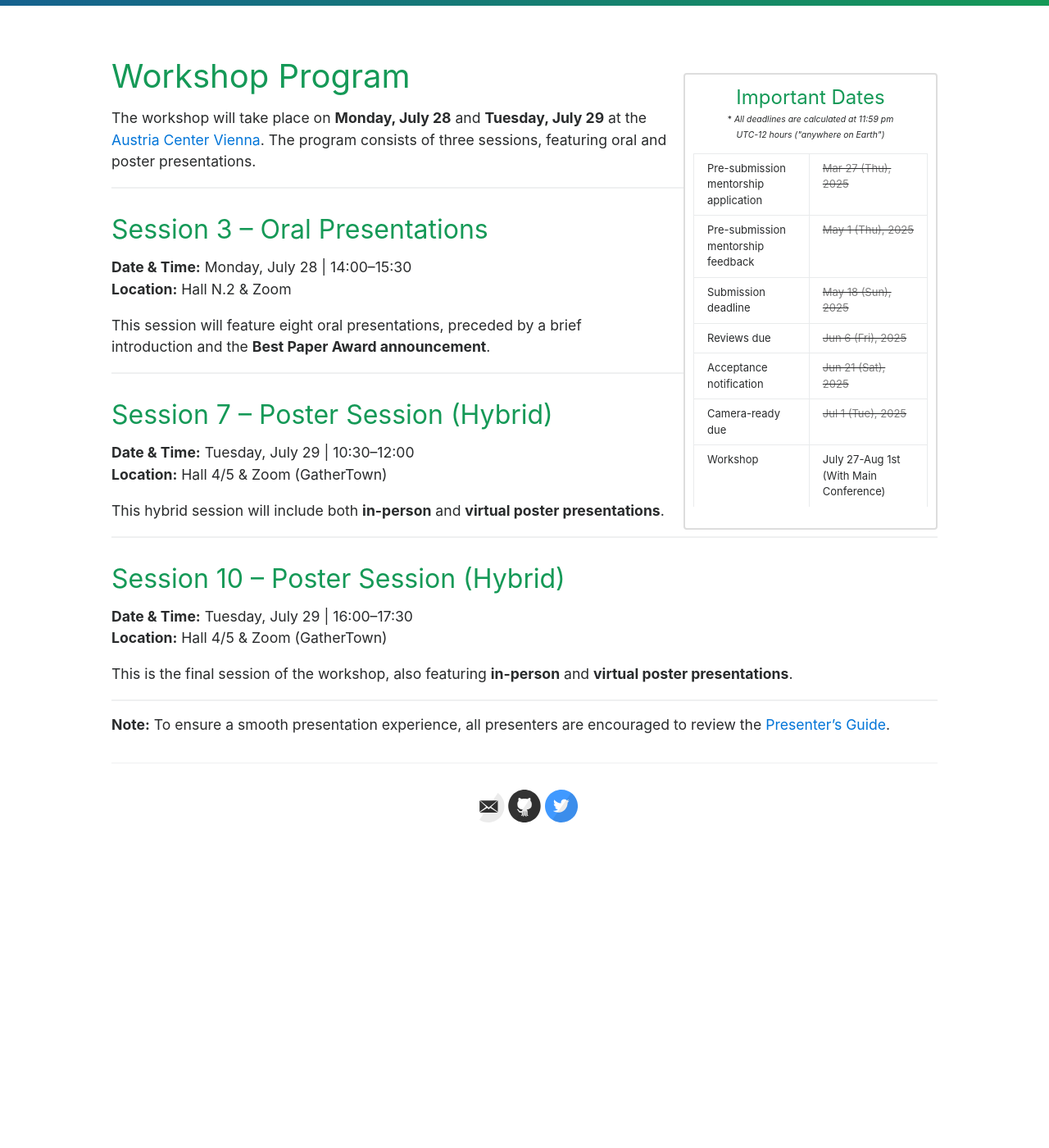
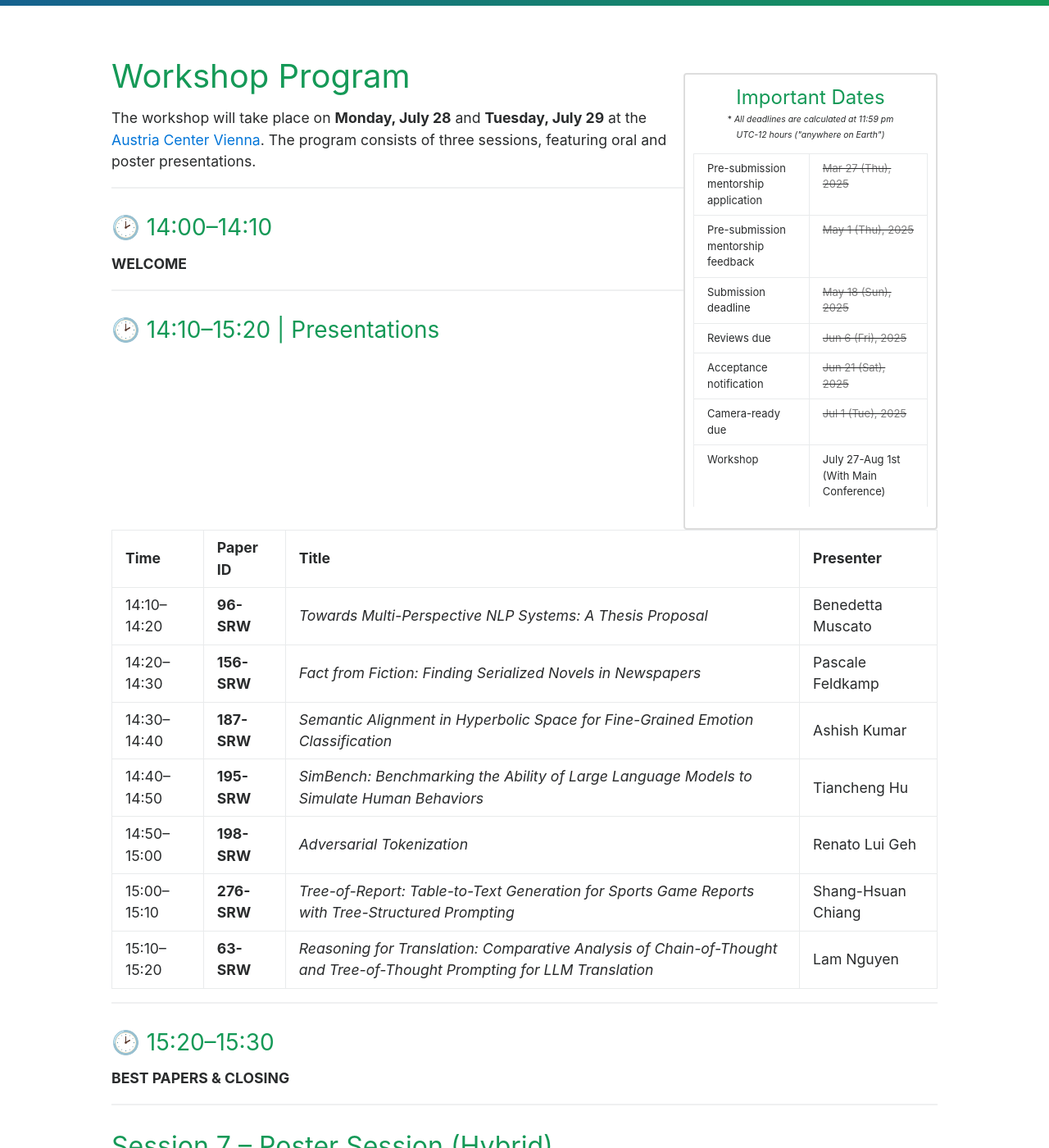
Before and after one commit to acl2025-srw/acl2025-srw.github.io, a Jekyll site: the page built from schedule.md, in a window 1280 px wide and 1400 px high, scrolled down 407 px. Shown: the whole window at 82% size. Built offline with Jekyll 4.4.1, drawn with Linux system fonts in a browser that asks for light colours; our own code applies the rules of GitHub Pages for plain Markdown files; before the commit the page ends 1448 px from its top, so only the background shows below that.

Commit message:
update program

```diff
--- a/schedule.md
+++ b/schedule.md
@@ -4,11 +4,28 @@ The workshop will take place on **Monday, July 28** and **Tuesday, July 29** at
 
 ---
 
-## Session 3 – Oral Presentations
-**Date & Time:** Monday, July 28 | 14:00–15:30
-**Location:** Hall N.2 & Zoom
+### 🕑 14:00–14:10
+**WELCOME**
 
-This session will feature eight oral presentations, preceded by a brief introduction and the **Best Paper Award announcement**.
+---
+
+### 🕑 14:10–15:20 | Presentations
+
+| Time        | Paper ID     | Title                                                                                                                  | Presenter               |
+|-------------|--------------|------------------------------------------------------------------------------------------------------------------------|-------------------------|
+| 14:10–14:20 | **96-SRW**   | *Towards Multi-Perspective NLP Systems: A Thesis Proposal*                                                            | Benedetta Muscato       |
+| 14:20–14:30 | **156-SRW**  | *Fact from Fiction: Finding Serialized Novels in Newspapers*                                                          | Pascale Feldkamp        |
+| 14:30–14:40 | **187-SRW**  | *Semantic Alignment in Hyperbolic Space for Fine-Grained Emotion Classification*                                      | Ashish Kumar            |
+| 14:40–14:50 | **195-SRW**  | *SimBench: Benchmarking the Ability of Large Language Models to Simulate Human Behaviors*                             | Tiancheng Hu            |
+| 14:50–15:00 | **198-SRW**  | *Adversarial Tokenization*                                                                                            | Renato Lui Geh          |
+| 15:00–15:10 | **276-SRW**  | *Tree-of-Report: Table-to-Text Generation for Sports Game Reports with Tree-Structured Prompting*                     | Shang-Hsuan Chiang      |
+| 15:10–15:20 | **63-SRW**   | *Reasoning for Translation: Comparative Analysis of Chain-of-Thought and Tree-of-Thought Prompting for LLM Translation* | Lam Nguyen              |
+
+
+---
+
+### 🕑 15:20–15:30
+**BEST PAPERS & CLOSING**
 
 ---
 
```
